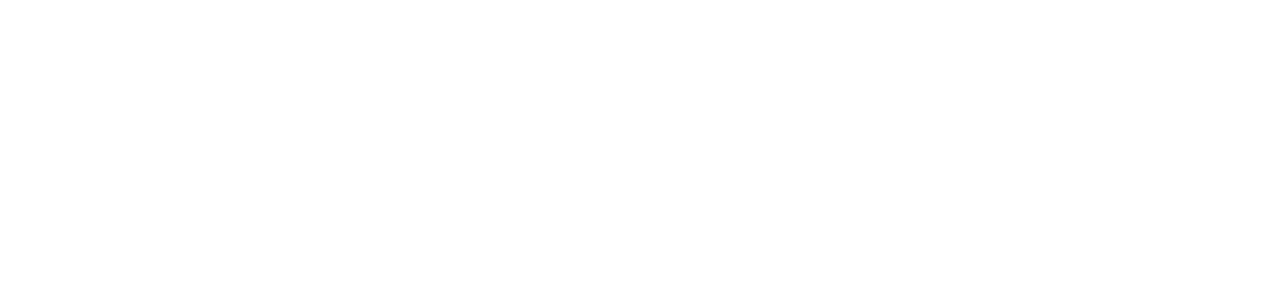
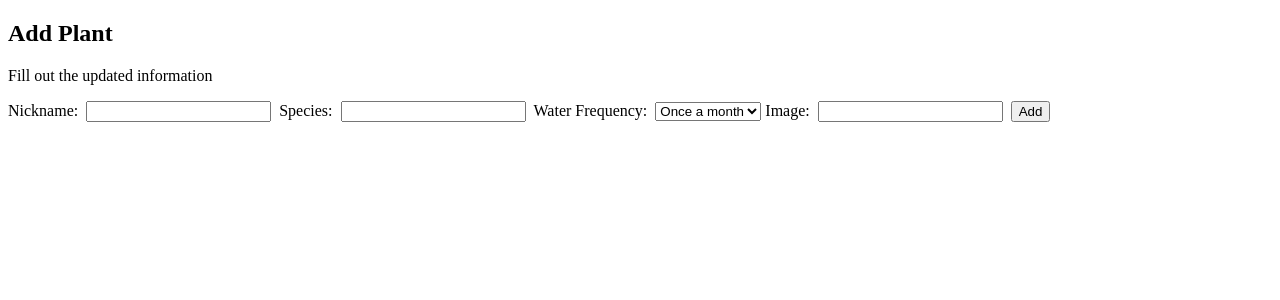
Before and after one commit to BW-Water-My-Plants-3/Front-End-2, a React (Create React App) app in the folder h2woah/: page /add-plant in a window 1280 px wide. Before the commit this address led to /. Shown: the top 300 px of the page. Built offline with nearby package versions, Linux system fonts and the light colour scheme.

Commit message:
WOOT TANG we got the problem solved, can now add plants to the plant list

```diff
--- a/h2woah/src/App.js
+++ b/h2woah/src/App.js
@@ -9,15 +9,8 @@
 import AddPlantForm from "./components/AddPlantForm"
 
 function App() {
-  const [plantList, setPlantList] = useState({
-    plant: {
-      id: "",
-      nickname: "",
-      species: "",
-      h2oFrequency: "",
-      imageURL: ""
-    }
-  })
+  const [plantList, setPlantList] = useState([])
+  // console.log({setPlantList})
 
   return (
     <Router>
@@ -25,7 +18,7 @@
         {/* put components in here */}
         <Route exact path ="/signup" component={Signup} />
         <Route exact path ="/login" component={Login} />
-        <PrivateRoute path="/add-plant" component={AddPlantForm} setPlantList={setPlantList} plantList={plantList}/>
+        <Route path="/add-plant" render={props=> <AddPlantForm {...props} plantList={plantList} setPlantList={setPlantList}/>}/>
         <PrivateRoute exact path="/homepage" component={HomePage} />
       </div>
     </Router>
--- a/h2woah/src/components/AddPlantForm.js
+++ b/h2woah/src/components/AddPlantForm.js
@@ -15,6 +15,7 @@
 const AddPlantForm = ({plantList, setPlantList}) => {
     const [plant, setPlant] = useState(initialPlant)
     const {push} = useHistory()
+    console.log({plantList})
 
     //changeHandler
     const changeHandler = e => {
@@ -27,7 +28,6 @@
 
     //addNewPlant onSubmit-->POST
     const addNewPlant = e => {
-        // console.log({plant})
         e.preventDefault()
         axiosWithAuth()
         .post("/api/plants", plant)
@@ -54,7 +54,7 @@
                         value={plant.nickname}
                         onChange={changeHandler}
                         /></label> &nbsp;
-                     <label htmlFor="species">Species: (optional) &nbsp;
+                     <label htmlFor="species">Species: &nbsp;
                         <input
                         id="species"
                         name="species"
```
